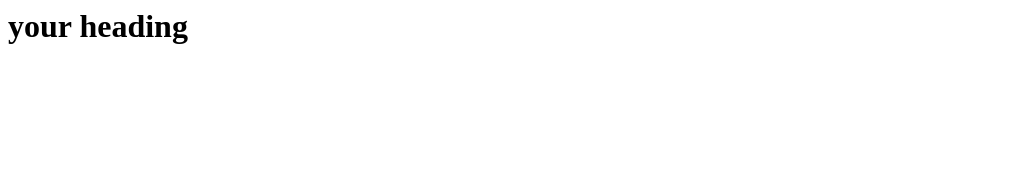
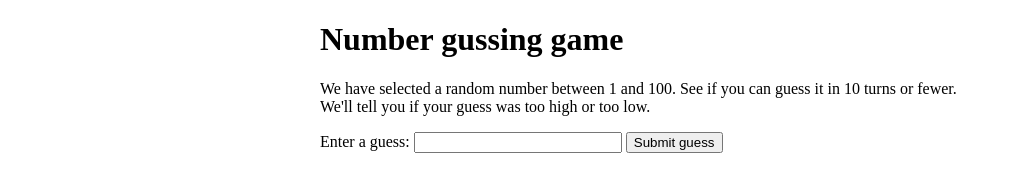
Before and after one commit to THDCC/simple-JS-Number-guessing-game, a plain HTML site: page index.html in a window 1280 px wide. Shown: the whole page, without its empty margins (0-1011 px from the left). Drawn offline with Linux system fonts and the light colour scheme.

Commit message:
Update index.html for number guessing game
Corrected HTML structure and added styling for the number guessing game.

```diff
--- a/index.html
+++ b/index.html
@@ -1,11 +1,48 @@
-<! Doctype html>
+<!Doctype html>
 <html>
 <head>
-<link href="your css file" rel="stylesheet" type="text/css">
-<title>your title</title>
+    <meta cherset="uft-8">
+
+    <title>THDCC NGG</title>
+
+    <style>
+    html {
+    font: sans-serif;
+    }
+    body {
+    width: 50%;
+    max-width: 800px;
+    min-width: 480;
+    margin: 0 auto;
+    }
+    .form input[type="number"] {
+    width: 200px;
+    }
+    .lastResult {
+    color: white;
+    padding: 3px;
+    }
+    </style>
 </head>
 <body>
-<script src="your js file"></script>
-<h1>your heading</h1>
-<body>
+    <h1>Number gussing game</h1>
+
+    <p>We have selected a random number between 1 and 100. See if you can guess it in 10 turns or fewer. We'll tell you if your guess was too high or too low.</p>
+    <div class="form">
+        <label for="guessField">Enter a guess: </label>
+        <input type="number" min="1" max="100" required id="guessField" class="guessField">
+        <input type="submit" value="Submit guess" class="guessSubmit">
+    </div>
+
+    <div class="resultParas">
+        <p class="guesses"></p>
+        <p class="lastresult"></p>
+        <p class="lowOrHi"></p>
+    </div>
+    <script>
+
+        //Your javascript goes here
+
+    </script>
+    <body>
 </html>
```
